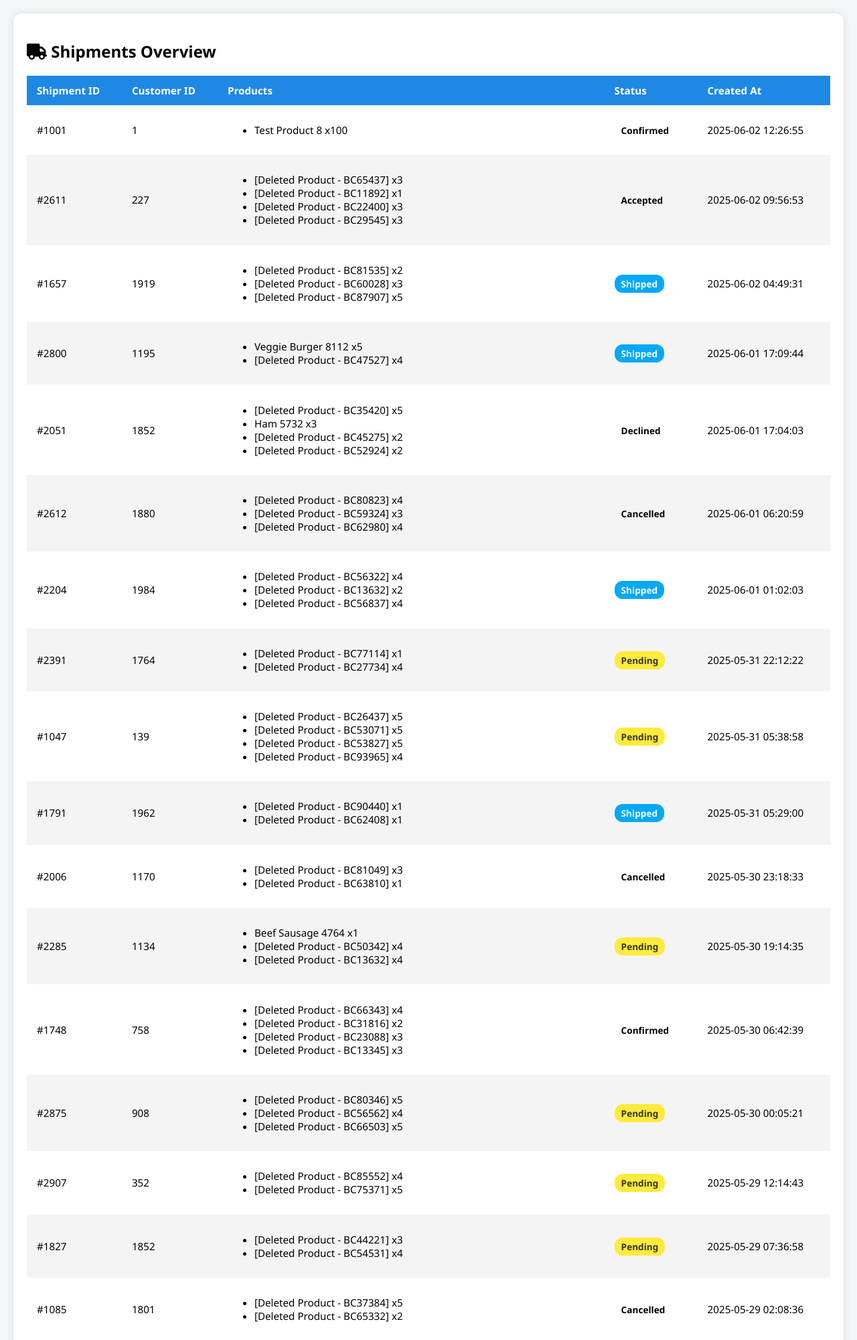
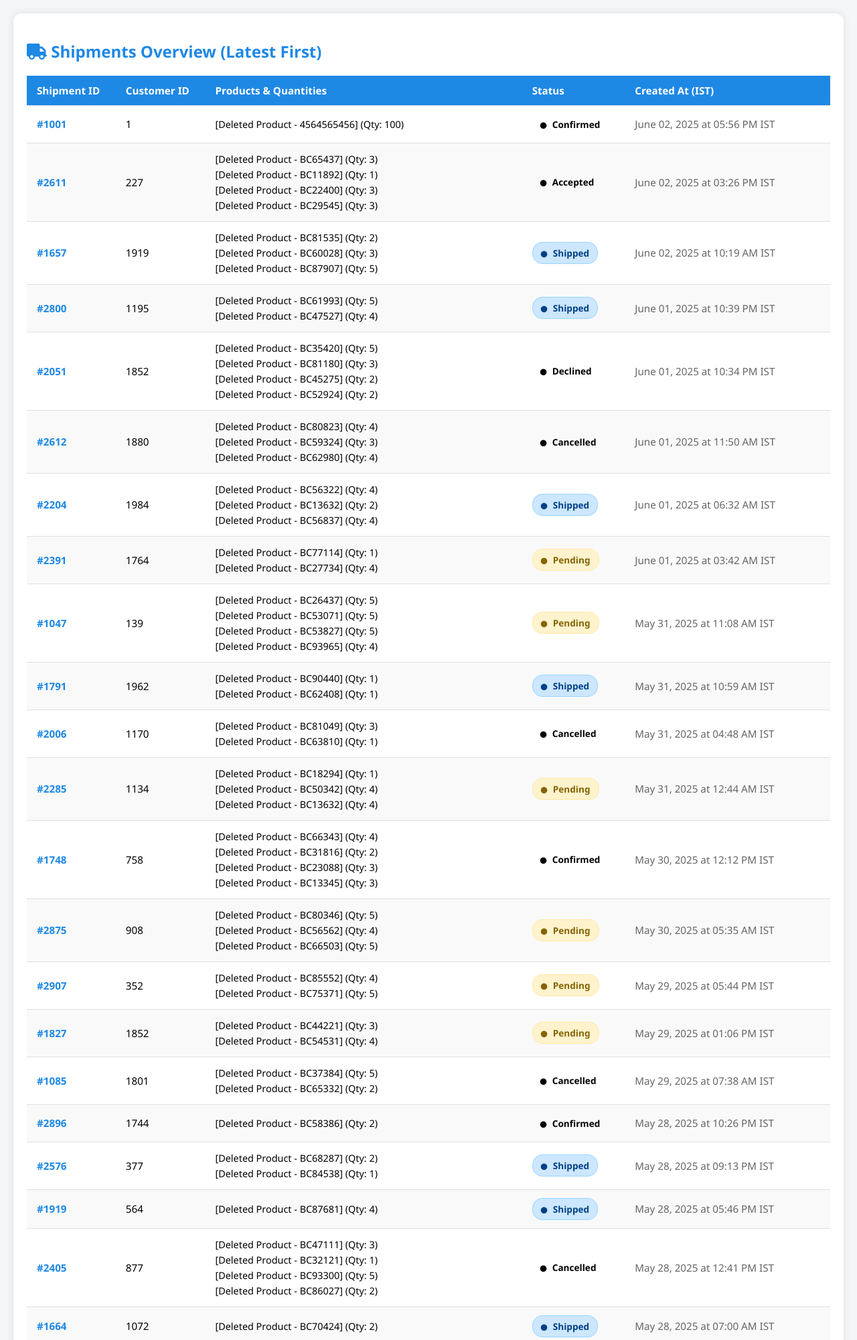
Before and after one commit to varaprasad1016/SriyaWMS, a Flask app: page /shipments in a window 1280 px wide. Shown: the top 2000 px of the page at 67% size. Run offline with Flask 3, Linux system fonts and the light colour scheme; a user stored in the database is signed in; data comes from the database, SQL or seed files in the repository; both versions use the stored data as it was before the commit; data that the repository does not hold is empty.

Commit message:
time&shipmentss

```diff
--- a/app.py
+++ b/app.py
@@ -14,9 +14,59 @@ import re
 import pandas as pd
 import matplotlib.pyplot as plt
 import seaborn as sns
+from datetime import datetime
+import pytz
 
 app = Flask(__name__)
 app.secret_key = 'your_secret_key'  # change this for security!
+
+# IST timezone
+IST = pytz.timezone('Asia/Kolkata')
+
+# Utility function to convert UTC to IST
+def utc_to_ist(utc_datetime_str):
+    """Convert UTC datetime string to IST datetime string"""
+    if not utc_datetime_str:
+        return 'N/A'
+    try:
+        # Parse the UTC datetime
+        if isinstance(utc_datetime_str, str):
+            utc_dt = datetime.fromisoformat(utc_datetime_str.replace('Z', '+00:00'))
+        else:
+            utc_dt = utc_datetime_str
+
+        # Convert to IST
+        if utc_dt.tzinfo is None:
+            utc_dt = pytz.UTC.localize(utc_dt)
+
+        ist_dt = utc_dt.astimezone(IST)
+        return ist_dt.strftime('%Y-%m-%d %H:%M:%S IST')
+    except:
+        return utc_datetime_str
+
+# Jinja2 filter for IST conversion
+@app.template_filter('to_ist')
+def to_ist_filter(utc_datetime_str):
+    return utc_to_ist(utc_datetime_str)
+
+@app.template_filter('format_ist')
+def format_ist_filter(utc_datetime_str, format_str='%B %d, %Y at %I:%M %p IST'):
+    """Format datetime to IST with custom format"""
+    if not utc_datetime_str:
+        return 'N/A'
+    try:
+        if isinstance(utc_datetime_str, str):
+            utc_dt = datetime.fromisoformat(utc_datetime_str.replace('Z', '+00:00'))
+        else:
+            utc_dt = utc_datetime_str
+
+        if utc_dt.tzinfo is None:
+            utc_dt = pytz.UTC.localize(utc_dt)
+
+        ist_dt = utc_dt.astimezone(IST)
+        return ist_dt.strftime(format_str)
+    except:
+        return utc_datetime_str
 
 # Initialize the database
 def init_db():
@@ -345,33 +395,47 @@ def shipment():
     processed_orders = []
     for order in orders:
         order_dict = dict(order)
+
+        # Convert created_at to IST
+        order_dict['created_at_ist'] = utc_to_ist(order['created_at'])
+
         try:
             order_data = json.loads(order['order_data'])
             item_list = []
+            total_value = 0
+
             for barcode, details in order_data.items():
                 # Get product info with better debugging
-                product = conn.execute('SELECT name FROM products WHERE barcode = ?', (barcode,)).fetchone()
+                product = conn.execute('SELECT name, price FROM products WHERE barcode = ?', (barcode,)).fetchone()
 
                 if product:
                     product_name = product['name']
+                    # Calculate value if price exists
+                    price = product.get('price', 0) if product.get('price') else 0
                 else:
                     # Check if barcode exists in any format
-                    all_products = conn.execute('SELECT barcode, name FROM products WHERE barcode LIKE ?', (f'%{barcode}%',)).fetchall()
+                    all_products = conn.execute('SELECT barcode, name, price FROM products WHERE barcode LIKE ?', (f'%{barcode}%',)).fetchall()
                     if all_products:
                         # Use the first match
                         product_name = all_products[0]['name']
+                        price = all_products[0].get('price', 0) if all_products[0].get('price') else 0
                     else:
                         # Still no match, show clearer message for deleted products
                         product_name = f"[Deleted Product - {barcode}]"
+                        price = 0
 
                 # Ensure details has quantity key
                 quantity = details.get('quantity', 1) if isinstance(details, dict) else details
-                item_list.append(f"{product_name} x{quantity}")
+                item_list.append(f"{product_name} (Qty: {quantity})")
+                total_value += price * quantity
 
             order_dict['product_names'] = item_list if item_list else ['No items found']
+            order_dict['total_value'] = total_value
+
         except (json.JSONDecodeError, KeyError, TypeError) as e:
             # Better error handling
             order_dict['product_names'] = [f'[Data parsing error: {str(e)}]']
+            order_dict['total_value'] = 0
 
         processed_orders.append(order_dict)
 
--- a/requirements.txt
+++ b/requirements.txt
@@ -10,3 +10,4 @@ numpy==1.24.3
 pandas==2.0.3
 matplotlib==3.7.2
 seaborn==0.12.2
+pytz==2023.3
--- a/templates/shipments.html
+++ b/templates/shipments.html
@@ -13,7 +13,7 @@
             padding: 20px;
         }
         .table-container {
-            max-width: 1200px;
+            max-width: 1400px;
             margin: auto;
             background: white;
             border-radius: 12px;
@@ -23,6 +23,7 @@
         }
         h2 {
             margin-bottom: 20px;
+            color: #1e88e5;
         }
         table {
             width: 100%;
@@ -32,46 +33,70 @@
         th, td {
             padding: 12px 15px;
             text-align: left;
+            border-bottom: 1px solid #e0e0e0;
         }
         th {
             background-color: #1e88e5;
             color: white;
+            font-weight: 600;
         }
         tr:nth-child(even) {
-            background-color: #f4f4f4;
+            background-color: #f9f9f9;
+        }
+        tr:hover {
+            background-color: #f0f8ff;
         }
         .status-badge {
-            padding: 4px 10px;
-            border-radius: 12px;
+            padding: 6px 12px;
+            border-radius: 15px;
             font-size: 0.85rem;
             font-weight: 600;
+            display: inline-block;
         }
-        .status-pending { background-color: #ffeb3b; color: #333; }
-        .status-order-accepted { background-color: #8bc34a; color: white; }
-        .status-shipped { background-color: #03a9f4; color: white; }
-        .status-delivered { background-color: #4caf50; color: white; }
+        .status-pending { background-color: #fff3cd; color: #856404; border: 1px solid #ffeaa7; }
+        .status-order-accepted { background-color: #d4edda; color: #155724; border: 1px solid #c3e6cb; }
+        .status-shipped { background-color: #cce7ff; color: #004085; border: 1px solid #99d6ff; }
+        .status-delivered { background-color: #d1ecf1; color: #0c5460; border: 1px solid #bee5eb; }
+
+        .product-list {
+            list-style: none;
+            padding: 0;
+            margin: 0;
+        }
+        .product-list li {
+            padding: 2px 0;
+            font-size: 0.9rem;
+        }
+        .datetime-ist {
+            font-weight: 500;
+            color: #666;
+        }
+        .shipment-id {
+            font-weight: 600;
+            color: #1e88e5;
+        }
     </style>
 </head>
 <body>
     <div class="table-container">
-        <h2><i class="fas fa-truck"></i> Shipments Overview</h2>
+        <h2><i class="fas fa-truck"></i> Shipments Overview (Latest First)</h2>
         <table>
             <thead>
                 <tr>
                     <th>Shipment ID</th>
                     <th>Customer ID</th>
-                    <th>Products</th>
+                    <th>Products & Quantities</th>
                     <th>Status</th>
-                    <th>Created At</th>
+                    <th>Created At (IST)</th>
                 </tr>
             </thead>
             <tbody>
                 {% for order in orders %}
                 <tr>
-                    <td>#{{ order['id'] }}</td>
+                    <td class="shipment-id">#{{ order['id'] }}</td>
                     <td>{{ order['customer_id'] }}</td>
                     <td>
-                        <ul>
+                        <ul class="product-list">
                             {% for product in order['product_names'] %}
                             <li>{{ product }}</li>
                             {% endfor %}
@@ -79,14 +104,18 @@
                     </td>
                     <td>
                         <span class="status-badge status-{{ order['status'].lower().replace(' ', '-') }}">
+                            <i class="fas fa-circle" style="font-size: 0.6rem; margin-right: 5px;"></i>
                             {{ order['status'] }}
                         </span>
                     </td>
-                    <td>{{ order['created_at'] }}</td>
+                    <td class="datetime-ist">{{ order['created_at']|format_ist }}</td>
                 </tr>
                 {% else %}
                 <tr>
-                    <td colspan="5">No shipments found.</td>
+                    <td colspan="5" style="text-align: center; padding: 40px; color: #666;">
+                        <i class="fas fa-box-open" style="font-size: 2rem; margin-bottom: 10px; display: block;"></i>
+                        No shipments found.
+                    </td>
                 </tr>
                 {% endfor %}
             </tbody>
--- a/templates/your_orders.html
+++ b/templates/your_orders.html
@@ -445,7 +445,10 @@
                             {% endif %}
                         </td>
                         <td class="order-date">
-                            {{ order['created_at'][:16] if order['created_at'] else 'N/A' }}
+                            <div class="order-date">
+                                <i class="fas fa-calendar-alt"></i>
+                                {{ order['created_at']|format_ist('%B %d, %Y at %I:%M %p IST') if order['created_at'] else 'N/A' }}
+                            </div>
                         </td>
                     </tr>
                     {% endfor %}
```
Also changed, not shown: templates/dashboard.html (+2 -6 lines), database.db.
